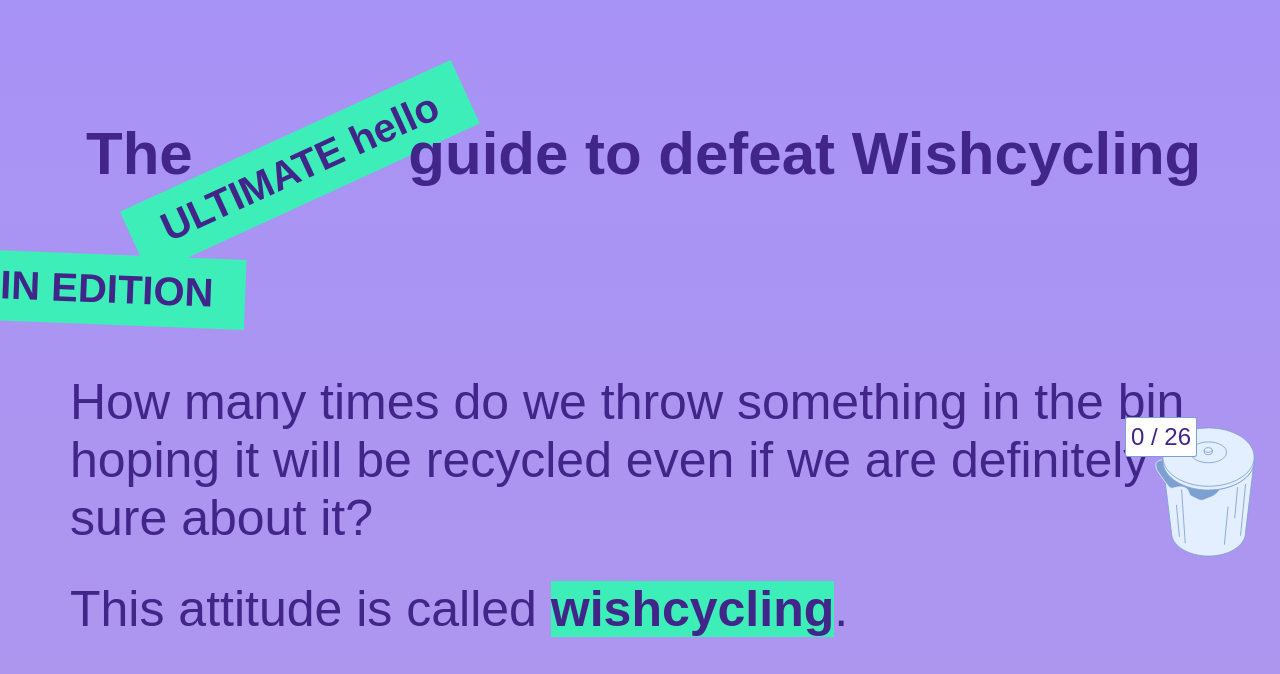
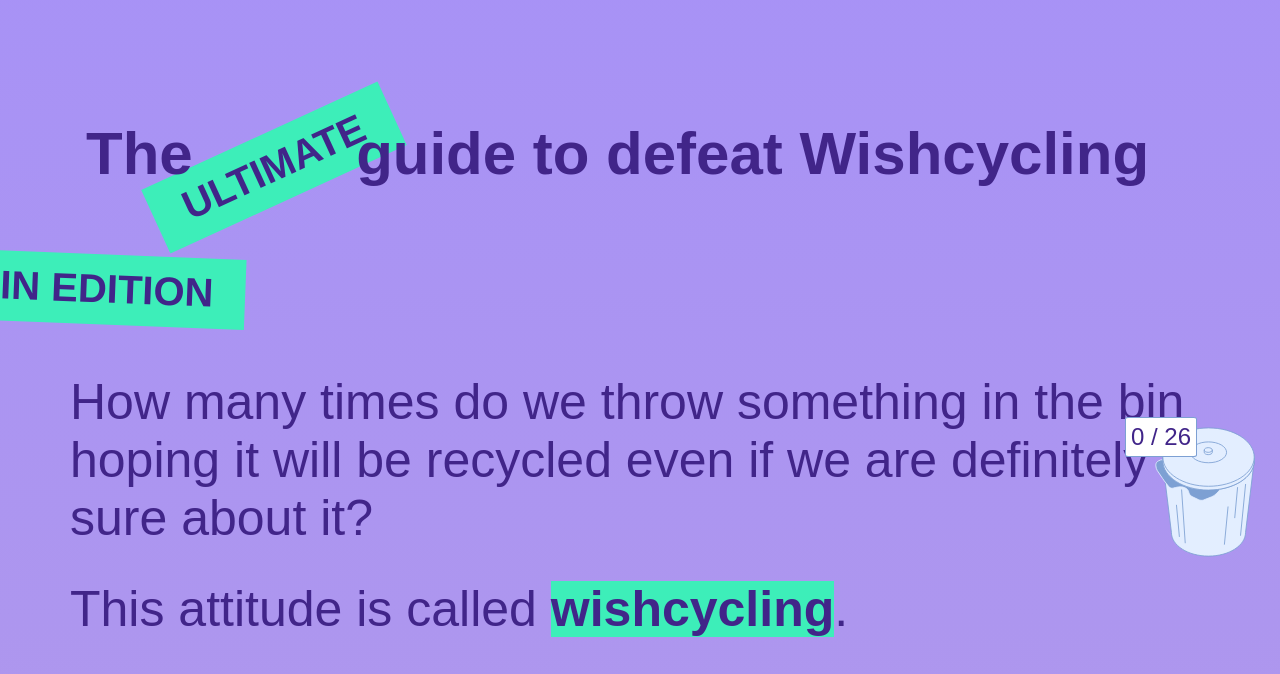
Before and after one commit to uclab-potsdam/wimmelvis, a plain HTML site: page study/wimmelbild/index.html in a window 1280 px wide. Shown: the part 213-887 px from the top of the page. Drawn offline with Linux system fonts and the light colour scheme.

Commit message:
Revert "added hello text"
This reverts commit 91b2324180bc4d22fd2564d821ef1bc815745213.

```diff
--- a/study/wimmelbild/index.html
+++ b/study/wimmelbild/index.html
@@ -10,7 +10,7 @@
 <body>
     <h1>The
       <span class="h1-special" style="transform: rotate(-24.67deg) scale(2);">
-        ULTIMATE hello
+        ULTIMATE
       </span>
       guide to defeat Wishcycling
       <span class="h1-special" style="transform: rotate(2.25deg) scale(2) translate(-3.2em, 1.4em);">
```
